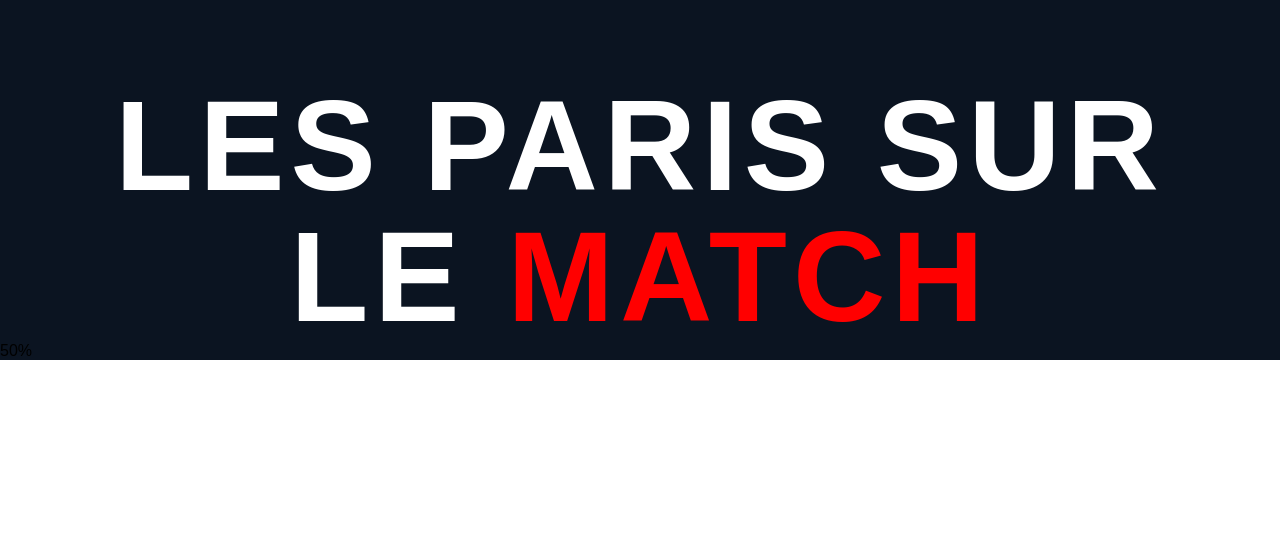
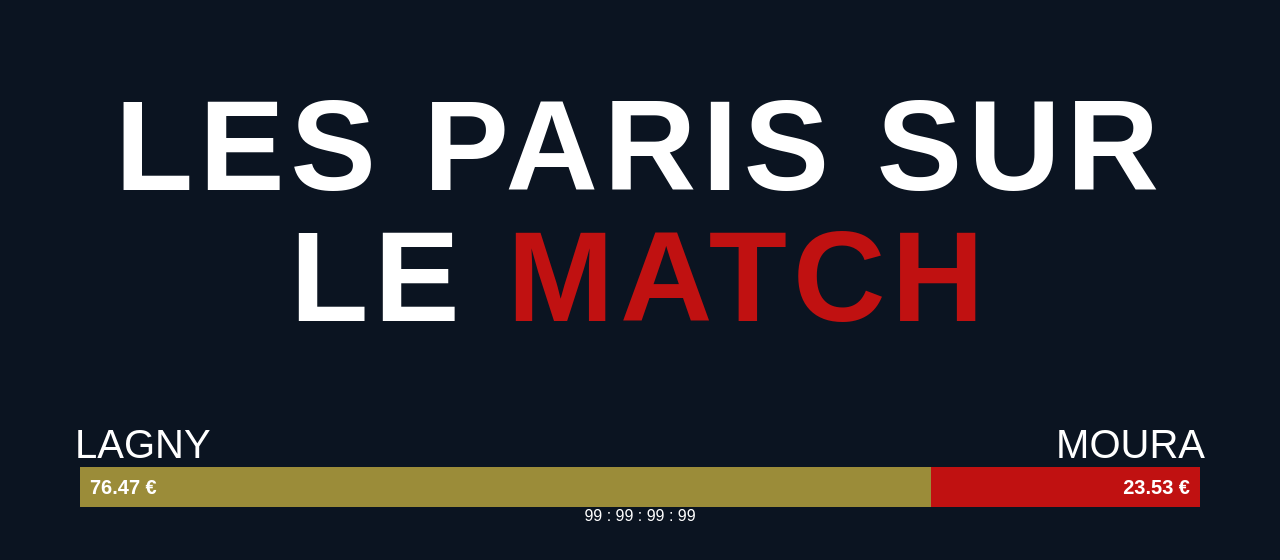
Before and after one commit to RaEace/La-Groph-cie, a React (Vite) app: page / in a window 1280 px wide. Shown: the top 560 px of the page. Built offline with nearby package versions, Linux system fonts and the light colour scheme; a web font is replaced by a local one.

Commit message:
feat: bet recap page updated

```diff
--- /dev/null
+++ b/src/components/BetBar/BetBar.css
@@ -0,0 +1,30 @@
+.progress-bar-container {
+  width: 100%;
+  height: 40px;
+  background-color: #f0f0f0;
+  display: flex;
+}
+
+.progress-bar-jules {
+  height: 100%;
+  text-align: center;
+  line-height: 40px;
+  color: white;
+  font-weight: bold;
+  background-color: var(--red);
+  text-align: end;
+  font-size: 20px;
+  padding-right: 10px;
+}
+
+.progress-bar-thibault {
+  height: 100%;
+  text-align: center;
+  line-height: 40px;
+  color: white;
+  font-weight: bold;
+  background-color: var(--yellow);
+  text-align: start;
+  font-size: 20px;
+  padding-left: 10px;
+}
--- a/src/components/BetBar/BetBar.tsx
+++ b/src/components/BetBar/BetBar.tsx
@@ -1,14 +1,25 @@
-interface BetBarProps {
-  completed: number;
+import "./BetBar.css"
+
+interface ProgressBarProps {
+  thibault: number;
+  jules: number;
 }
 
-const BetBar: React.FC<BetBarProps> = ({ completed }) => {
+const ProgressBar: React.FC<ProgressBarProps> = ({ thibault, jules }) => {
+  const totalValue = thibault + jules;
+  const thibaultPercentage = (thibault / totalValue) * 100;
+  const julesPercentage = (jules / totalValue) * 100;
+
   return (
-    <div className="bet-bar">
-      <div>
-        <span>{`${completed}%`}</span>
+    <div className="progress-bar-container">
+      <div className="progress-bar-thibault" style={{ width: `${thibaultPercentage}%`}}>
+        {thibaultPercentage.toFixed(2)} €
+      </div>
+      <div className="progress-bar-jules" style={{ width: `${julesPercentage}%`}}>
+        {julesPercentage.toFixed(2)} €
       </div>
     </div>
   );
 };
-export default BetBar;
+
+export default ProgressBar;
--- a/src/components/BetTitle/BetTitle.css
+++ b/src/components/BetTitle/BetTitle.css
@@ -9,7 +9,7 @@
 }
 
 .red-word {
-  color: red;
+  color: var(--red);
 }
 
 .title-element {
--- a/src/components/LandText/LandText.css
+++ b/src/components/LandText/LandText.css
@@ -10,14 +10,14 @@
   color: white;
   margin: 0;
   padding: 0;
-  text-shadow: 1px 1px 2px black;
+  text-shadow: 1px 1px 2px var(--black);
 }
 
 .main-title {
   font-size: 14em;
   font-weight: 600;
   letter-spacing: 10px;
-  text-shadow: 1px 1px 2px black;
+  text-shadow: 1px 1px 2px var(--black);
   color: white;
   margin: 0 0 0 0;
 }
@@ -26,7 +26,7 @@
   font-weight: bold;
   font-size: 3em;
   letter-spacing: 6px;
-  text-shadow: 1px 1px 2px black;
+  text-shadow: 1px 1px 2px var(--black);
   font-weight: 300;
   color: white;
   margin: 0;
--- a/src/index.css
+++ b/src/index.css
@@ -1,3 +1,10 @@
 :root {
   font-family: "Humane", sans-serif;
+  --red: rgb(192, 17, 17);
+  --yellow: rgb(155, 140, 57);
+  --background: rgb(11, 20, 33);
+  --white: white;
+  --back: black;
+
+  color: var(--white);
 }
--- a/src/main.tsx
+++ b/src/main.tsx
@@ -3,7 +3,7 @@ import ReactDOM from "react-dom/client";
 import { RouterProvider, createBrowserRouter } from "react-router-dom";
 import Home from "./pages/home/Home.tsx";
 import "./index.css";
-import Bet from "./pages/Bet/Bet.tsx";
+import WeightFollowing from "./pages/WeightFollwing/Bet.tsx";
 
 const router = createBrowserRouter([
   {
@@ -12,7 +12,7 @@ const router = createBrowserRouter([
   },
   {
     path: "/bet",
-    element: <Bet />,
+    element: <WeightFollowing />,
   },
 ]);
 
--- a/src/pages/Betting/Betting.css
+++ b/src/pages/Betting/Betting.css
@@ -1,6 +1,7 @@
 .betting {
-  background-color: #0b1421;
+  background-color: var(--background);
   margin: 0;
+  height: 100vh;
 }
 .title-section {
   margin-top: 10vh;
@@ -8,3 +9,30 @@
   flex-direction: column;
   align-items: center;
 }
+
+.bet-bar {
+  display: flex;
+  flex-direction: column;
+  padding-left: 10vh;
+  padding-right: 10vh;
+  padding-top: 0;
+  margin-top: 0;
+}
+
+.bet-names-layout {
+  display: flex;
+  flex-direction: row;
+  justify-content: space-between;
+  font-size: 40px;
+}
+
+.bet-names-style {
+  color: var(--white);
+  margin: 10vh -5px 0 -5px;
+}
+
+.countdown-layout {
+  display: flex;
+  flex-direction: column;
+  align-items: center;
+}
--- a/src/pages/Betting/Betting.tsx
+++ b/src/pages/Betting/Betting.tsx
@@ -9,7 +9,14 @@ const Betting = () => {
         <BetTitle />
       </div>
       <div className="bet-bar">
-        <BetBar completed={50} />
+        <div className="bet-names-layout">
+          <p className="bet-names-style">LAGNY</p>
+          <p className="bet-names-style">MOURA</p>
+        </div>
+        <BetBar jules={40} thibault={130}/>
+      </div>
+      <div className="countdown-layout">
+        99 : 99 : 99 : 99
       </div>
     </div>
   );
--- a/src/pages/Bet/Bet.tsx
+++ b/src/pages/WeightFollwing/Bet.tsx
@@ -1,6 +1,6 @@
 import WeightChart from "../../components/WeightChart/WeightChart";
 
-const Bet = () => {
+const WeightFollowing = () => {
   return (
     <div>
       <h1>Bet</h1>
@@ -9,4 +9,4 @@ const Bet = () => {
   );
 };
 
-export default Bet;
+export default WeightFollowing;
--- a/src/pages/home/Home.tsx
+++ b/src/pages/home/Home.tsx
@@ -1,7 +1,7 @@
 import React from "react";
 import Betting from "../Betting/Betting";
+// import Landing from "../Landing/Landing";
 import "./Home.css";
-// import Landing from "../Landing/Landing";
 
 const Home: React.FC = () => {
   return (
```
